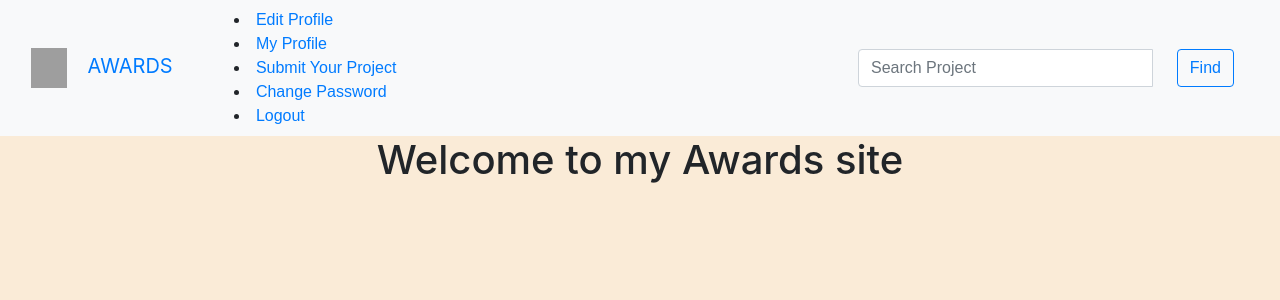
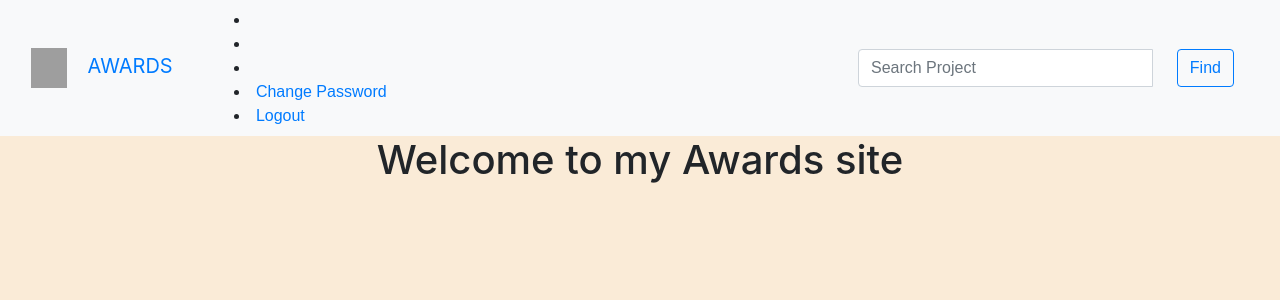
Before and after one commit to Leina33/projects, a Django app: page / in a window 1280 px wide. Shown: the top 300 px of the page. Run offline with Django 3.2, Linux system fonts and the light colour scheme; the visitor is signed in with stand-in values (Sample User, id 1); some libraries are stand-ins or nearby versions; some web fonts are replaced; grey boxes are pictures that could not be loaded.

```diff
--- a/awardsapp/templates/navbar.html
+++ b/awardsapp/templates/navbar.html
@@ -16,14 +16,14 @@
       {% if user.is_authenticated %}
 
       <li style="font-family: 'Dosis', sans-serif;">
-        <a href="{%url 'edit_profile'%}">Edit Profile</a>
+
       </li>
 
       <li style="font-family: 'Dosis', sans-serif;">
-        <a href="{% url 'individual_profile_page' user.id %}">My Profile</a>
+
       </li>
                    <li style="font-family: 'Dosis', sans-serif;">
-                    <a href="{%url 'new_project'%}">Submit Your Project</a>
+
                   </li>
       <li style="font-family: 'Dosis', sans-serif;">
         <a href="/accounts/password/change">Change Password</a>
```
